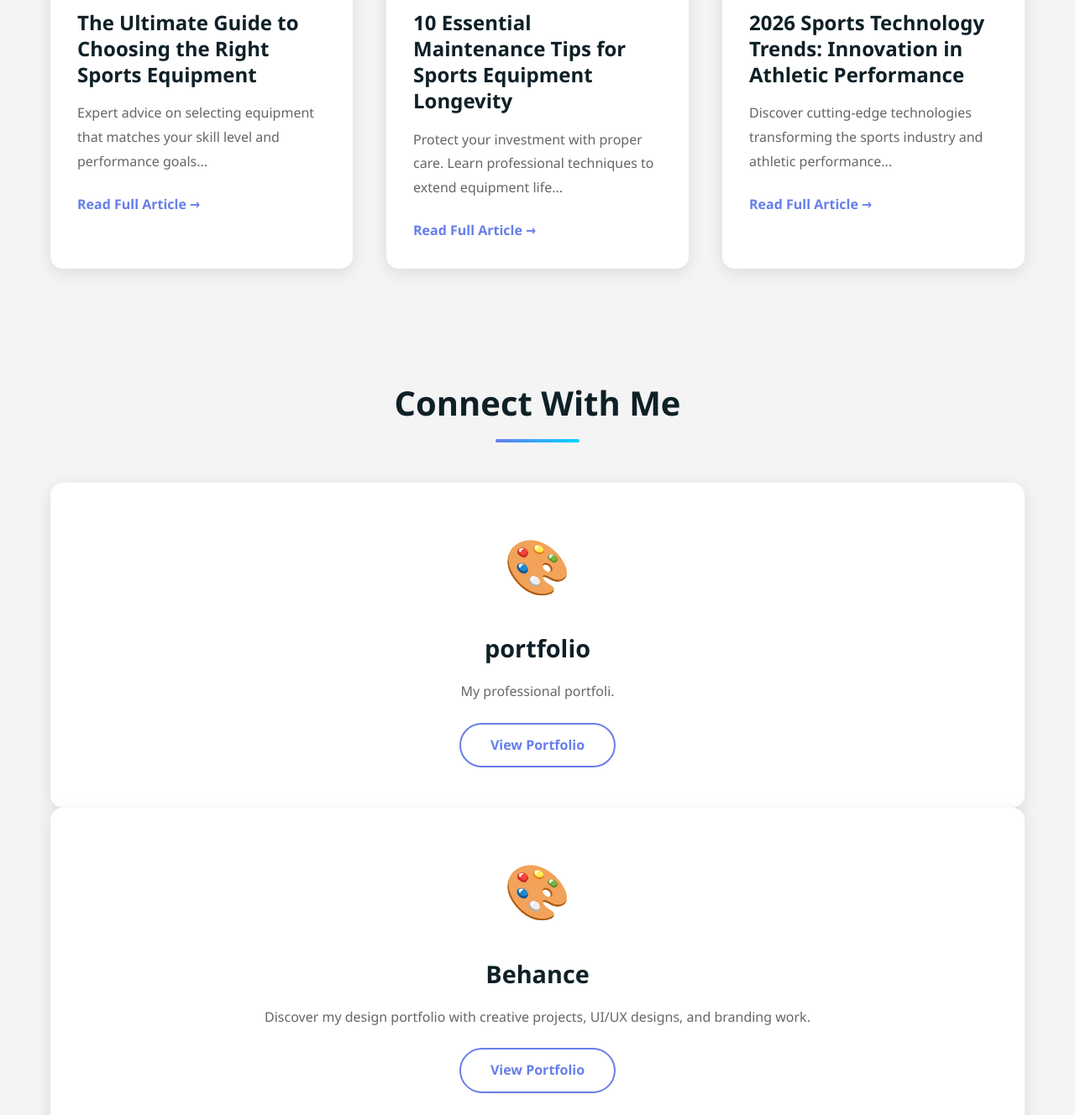
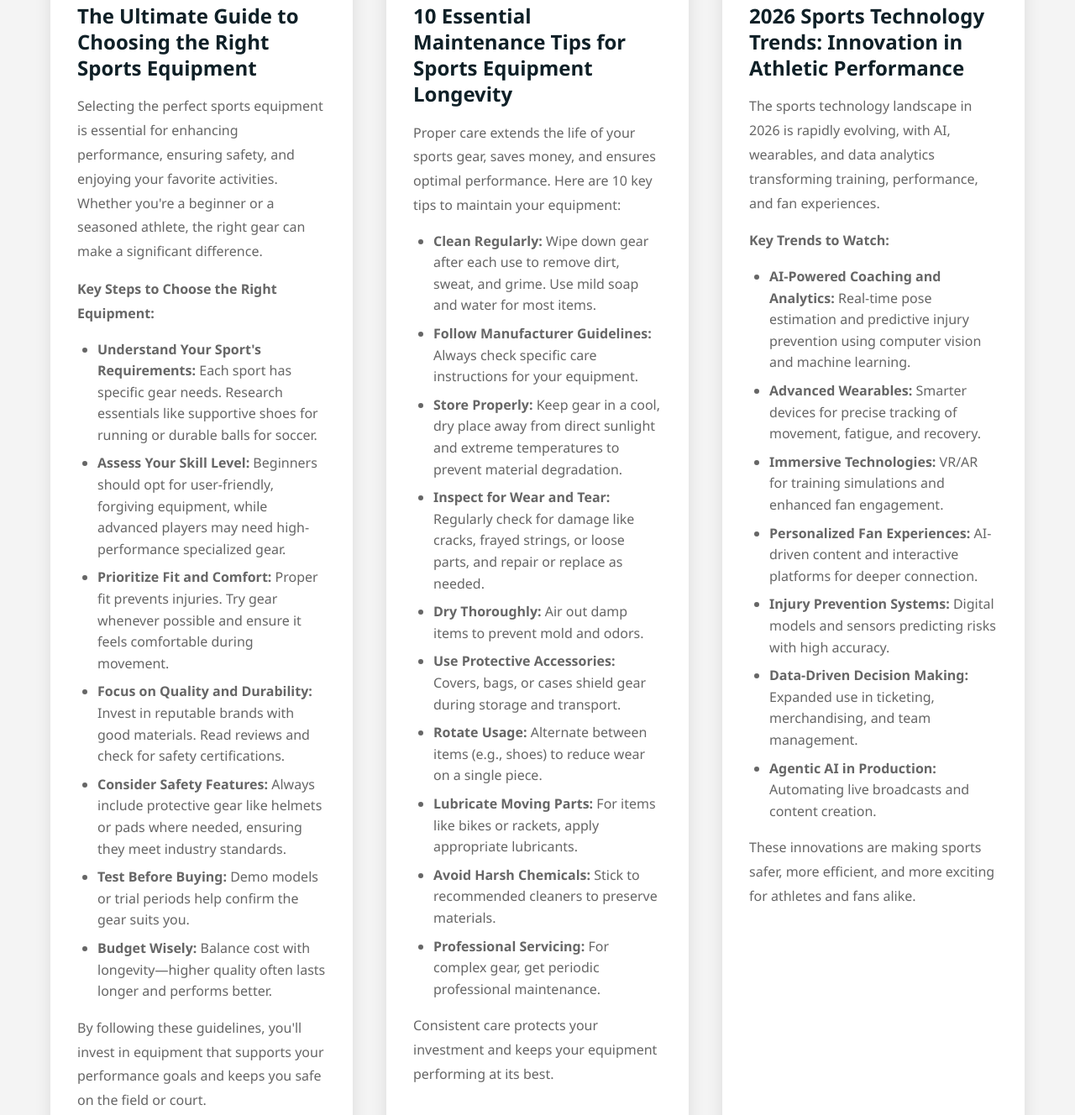
Before and after one commit to jalinawaz394-hash/project, a plain HTML site: page index.html in a window 1280 px wide. Shown: the part 2582-3910 px from the top of the page at 84% size. Drawn offline with Linux system fonts and the light colour scheme.

Commit message:
Update index.html

```diff
--- a/index.html
+++ b/index.html
@@ -338,7 +338,17 @@
         .blog-content p {
             color: #666;
             line-height: 1.8;
-            margin-bottom: 1.5rem;
+            margin-bottom: 1rem;
+        }
+
+        .blog-content ul {
+            color: #666;
+            margin-left: 1.5rem;
+            margin-bottom: 1rem;
+        }
+
+        .blog-content li {
+            margin-bottom: 0.5rem;
         }
 
         .read-more {
@@ -456,7 +466,6 @@
             </ul>
         </div>
     </nav>
-
     <section id="home" class="hero">
         <div class="container">
             <h1>Premium Sports Equipment & Gear</h1>
@@ -464,7 +473,6 @@
             <button class="cta-button" onclick="scrollToSection('products')">Explore Products</button>
         </div>
     </section>
-
     <section id="products">
         <div class="container">
             <h2>Featured Sports Products</h2>
@@ -480,7 +488,6 @@
                         <button class="buy-btn" onclick="alert('✅ Soccer Ball added to cart!')">Add to Cart</button>
                     </div>
                 </div>
-
                 <div class="sport-card">
                     <div class="sport-image">🏀</div>
                     <div class="sport-info">
@@ -492,7 +499,6 @@
                         <button class="buy-btn" onclick="alert('✅ Basketball added to cart!')">Add to Cart</button>
                     </div>
                 </div>
-
                 <div class="sport-card">
                     <div class="sport-image">🎾</div>
                     <div class="sport-info">
@@ -504,7 +510,6 @@
                         <button class="buy-btn" onclick="alert('✅ Tennis Racket added to cart!')">Add to Cart</button>
                     </div>
                 </div>
-
                 <div class="sport-card">
                     <div class="sport-image">🏋️</div>
                     <div class="sport-info">
@@ -516,7 +521,6 @@
                         <button class="buy-btn" onclick="alert('✅ Dumbbell Set added to cart!')">Add to Cart</button>
                     </div>
                 </div>
-
                 <div class="sport-card">
                     <div class="sport-image">🏃</div>
                     <div class="sport-info">
@@ -528,7 +532,6 @@
                         <button class="buy-btn" onclick="alert('✅ Running Shoes added to cart!')">Add to Cart</button>
                     </div>
                 </div>
-
                 <div class="sport-card">
                     <div class="sport-image">🏐</div>
                     <div class="sport-info">
@@ -543,68 +546,88 @@
             </div>
         </div>
     </section>
-
     <section id="blogs">
         <div class="container">
             <h2>Latest Sports Insights</h2>
             <div class="blog-grid">
-                <div class="blog-card" onclick="alert('Blog post: The Ultimate Guide to Choosing the Right Sports Equipment\n\nLearn how to select equipment that matches your skill level, sport requirements, and performance goals!')">
+                <div class="blog-card">
                     <div class="blog-header">📝</div>
                     <div class="blog-content">
                         <p class="blog-date">January 6, 2026</p>
                         <h3>The Ultimate Guide to Choosing the Right Sports Equipment</h3>
-                        <p>Expert advice on selecting equipment that matches your skill level and performance goals...</p>
-                        <a href="#" class="read-more">Read Full Article →</a>
+                        <p>Selecting the perfect sports equipment is essential for enhancing performance, ensuring safety, and enjoying your favorite activities. Whether you're a beginner or a seasoned athlete, the right gear can make a significant difference.</p>
+                        <p><strong>Key Steps to Choose the Right Equipment:</strong></p>
+                        <ul>
+                            <li><strong>Understand Your Sport's Requirements:</strong> Each sport has specific gear needs. Research essentials like supportive shoes for running or durable balls for soccer.</li>
+                            <li><strong>Assess Your Skill Level:</strong> Beginners should opt for user-friendly, forgiving equipment, while advanced players may need high-performance specialized gear.</li>
+                            <li><strong>Prioritize Fit and Comfort:</strong> Proper fit prevents injuries. Try gear whenever possible and ensure it feels comfortable during movement.</li>
+                            <li><strong>Focus on Quality and Durability:</strong> Invest in reputable brands with good materials. Read reviews and check for safety certifications.</li>
+                            <li><strong>Consider Safety Features:</strong> Always include protective gear like helmets or pads where needed, ensuring they meet industry standards.</li>
+                            <li><strong>Test Before Buying:</strong> Demo models or trial periods help confirm the gear suits you.</li>
+                            <li><strong>Budget Wisely:</strong> Balance cost with longevity—higher quality often lasts longer and performs better.</li>
+                        </ul>
+                        <p>By following these guidelines, you'll invest in equipment that supports your performance goals and keeps you safe on the field or court.</p>
                     </div>
                 </div>
-
-                <div class="blog-card" onclick="alert('Blog post: 10 Essential Maintenance Tips for Sports Equipment\n\nProtect your investment with proper care and maintenance techniques!')">
+                <div class="blog-card">
                     <div class="blog-header">💪</div>
                     <div class="blog-content">
                         <p class="blog-date">January 4, 2026</p>
                         <h3>10 Essential Maintenance Tips for Sports Equipment Longevity</h3>
-                        <p>Protect your investment with proper care. Learn professional techniques to extend equipment life...</p>
-                        <a href="#" class="read-more">Read Full Article →</a>
+                        <p>Proper care extends the life of your sports gear, saves money, and ensures optimal performance. Here are 10 key tips to maintain your equipment:</p>
+                        <ul>
+                            <li><strong>Clean Regularly:</strong> Wipe down gear after each use to remove dirt, sweat, and grime. Use mild soap and water for most items.</li>
+                            <li><strong>Follow Manufacturer Guidelines:</strong> Always check specific care instructions for your equipment.</li>
+                            <li><strong>Store Properly:</strong> Keep gear in a cool, dry place away from direct sunlight and extreme temperatures to prevent material degradation.</li>
+                            <li><strong>Inspect for Wear and Tear:</strong> Regularly check for damage like cracks, frayed strings, or loose parts, and repair or replace as needed.</li>
+                            <li><strong>Dry Thoroughly:</strong> Air out damp items to prevent mold and odors.</li>
+                            <li><strong>Use Protective Accessories:</strong> Covers, bags, or cases shield gear during storage and transport.</li>
+                            <li><strong>Rotate Usage:</strong> Alternate between items (e.g., shoes) to reduce wear on a single piece.</li>
+                            <li><strong>Lubricate Moving Parts:</strong> For items like bikes or rackets, apply appropriate lubricants.</li>
+                            <li><strong>Avoid Harsh Chemicals:</strong> Stick to recommended cleaners to preserve materials.</li>
+                            <li><strong>Professional Servicing:</strong> For complex gear, get periodic professional maintenance.</li>
+                        </ul>
+                        <p>Consistent care protects your investment and keeps your equipment performing at its best.</p>
                     </div>
                 </div>
-
-                <div class="blog-card" onclick="alert('Blog post: 2026 Sports Technology Trends\n\nDiscover cutting-edge technologies transforming athletic performance!')">
+                <div class="blog-card">
                     <div class="blog-header">🎯</div>
                     <div class="blog-content">
                         <p class="blog-date">January 1, 2026</p>
                         <h3>2026 Sports Technology Trends: Innovation in Athletic Performance</h3>
-                        <p>Discover cutting-edge technologies transforming the sports industry and athletic performance...</p>
-                        <a href="#" class="read-more">Read Full Article →</a>
+                        <p>The sports technology landscape in 2026 is rapidly evolving, with AI, wearables, and data analytics transforming training, performance, and fan experiences.</p>
+                        <p><strong>Key Trends to Watch:</strong></p>
+                        <ul>
+                            <li><strong>AI-Powered Coaching and Analytics:</strong> Real-time pose estimation and predictive injury prevention using computer vision and machine learning.</li>
+                            <li><strong>Advanced Wearables:</strong> Smarter devices for precise tracking of movement, fatigue, and recovery.</li>
+                            <li><strong>Immersive Technologies:</strong> VR/AR for training simulations and enhanced fan engagement.</li>
+                            <li><strong>Personalized Fan Experiences:</strong> AI-driven content and interactive platforms for deeper connection.</li>
+                            <li><strong>Injury Prevention Systems:</strong> Digital models and sensors predicting risks with high accuracy.</li>
+                            <li><strong>Data-Driven Decision Making:</strong> Expanded use in ticketing, merchandising, and team management.</li>
+                            <li><strong>Agentic AI in Production:</strong> Automating live broadcasts and content creation.</li>
+                        </ul>
+                        <p>These innovations are making sports safer, more efficient, and more exciting for athletes and fans alike.</p>
                     </div>
                 </div>
             </div>
         </div>
     </section>
-
     <section id="portfolio">
         <div class="container">
             <h2>Connect With Me</h2>
-
-
-
-
-
-
+            <div class="portfolio-grid">
                 <div class="portfolio-card">
                     <div class="portfolio-icon">🎨</div>
-                    <h3>portfolio</h3>
-                    <p>My professional portfoli.</p>
+                    <h3>Portfolio</h3>
+                    <p>My professional portfolio.</p>
                     <a href="https://jalinawaz394-hash.github.io/Portfolio/" target="_blank" class="portfolio-link">View Portfolio</a>
                 </div>
-
-
                 <div class="portfolio-card">
                     <div class="portfolio-icon">🎨</div>
                     <h3>Behance</h3>
                     <p>Discover my design portfolio with creative projects, UI/UX designs, and branding work.</p>
                     <a href="https://www.behance.net/alinawaz123" target="_blank" class="portfolio-link">View Portfolio</a>
                 </div>
-
                 <div class="portfolio-card">
                     <div class="portfolio-icon">💻</div>
                     <h3>GitHub</h3>
@@ -614,13 +637,11 @@
             </div>
         </div>
     </section>
-
     <footer>
         <p><strong>SportsPro</strong> - Premium Sports Equipment & Athletic Gear</p>
         <p>&copy; 2026 SportsPro. All Rights Reserved.</p>
         <p>Professional Sports Equipment | Worldwide Shipping | Expert Support</p>
     </footer>
-
     <script>
         function toggleMenu() {
             document.getElementById('navMenu').classList.toggle('active');
```
